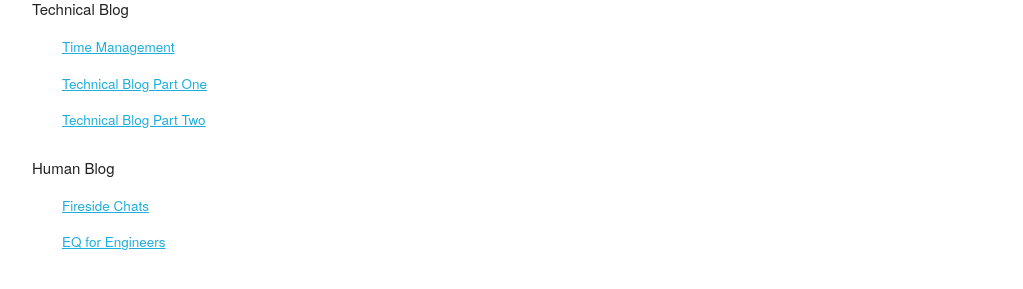
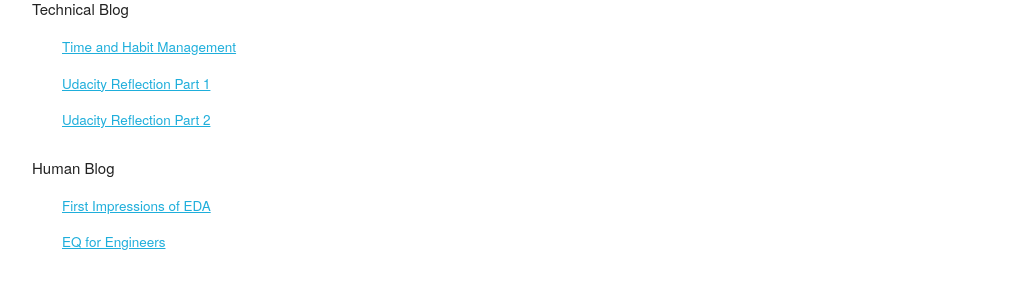
Before and after one commit to mandy-kate/mandy-kate.github.io, a plain HTML site: page index.html in a window 1280 px wide. Shown: the part 403-692 px from the top of the page, without its empty margins (128-1151 px from the left). Drawn offline with nearby package versions, Linux system fonts and the light colour scheme.

```diff
--- a/index.html
+++ b/index.html
@@ -45,13 +45,13 @@
     <div class="container">
 
           <ul>Technical Blog
-            <ul><a href="./blogs/time-blog.html">Time Management</a></ul>
-            <ul><a href="./blogs/t2-html-css-dom-p1.html">Technical Blog Part One</a></ul>
-            <ul><a href="./blogs/t2-html-css-dom-p2.html">Technical Blog Part Two</a></ul>
-          </ul>
+            <ul><a href="./blogs/time-blog.html">Time and Habit Management</a></ul>
+            <ul><a href="./blogs/t2-html-css-dom-p1.html">Udacity Reflection Part 1</a></ul>
+            <ul><a href="./blogs/t2-html-css-dom-p2.html">Udacity Reflection Part 2</a></ul>
+            </ul>
 
           <ul>Human Blog
-            <ul><a href="./blogs/c1-blog.html">Fireside Chats</a></ul>
+            <ul><a href="./blogs/c1-blog.html">First Impressions of EDA</a></ul>
             <ul><a href="./blogs/c2-emotional-intelligence.html">EQ for Engineers</a></ul>
           </ul>
     </div>
```
